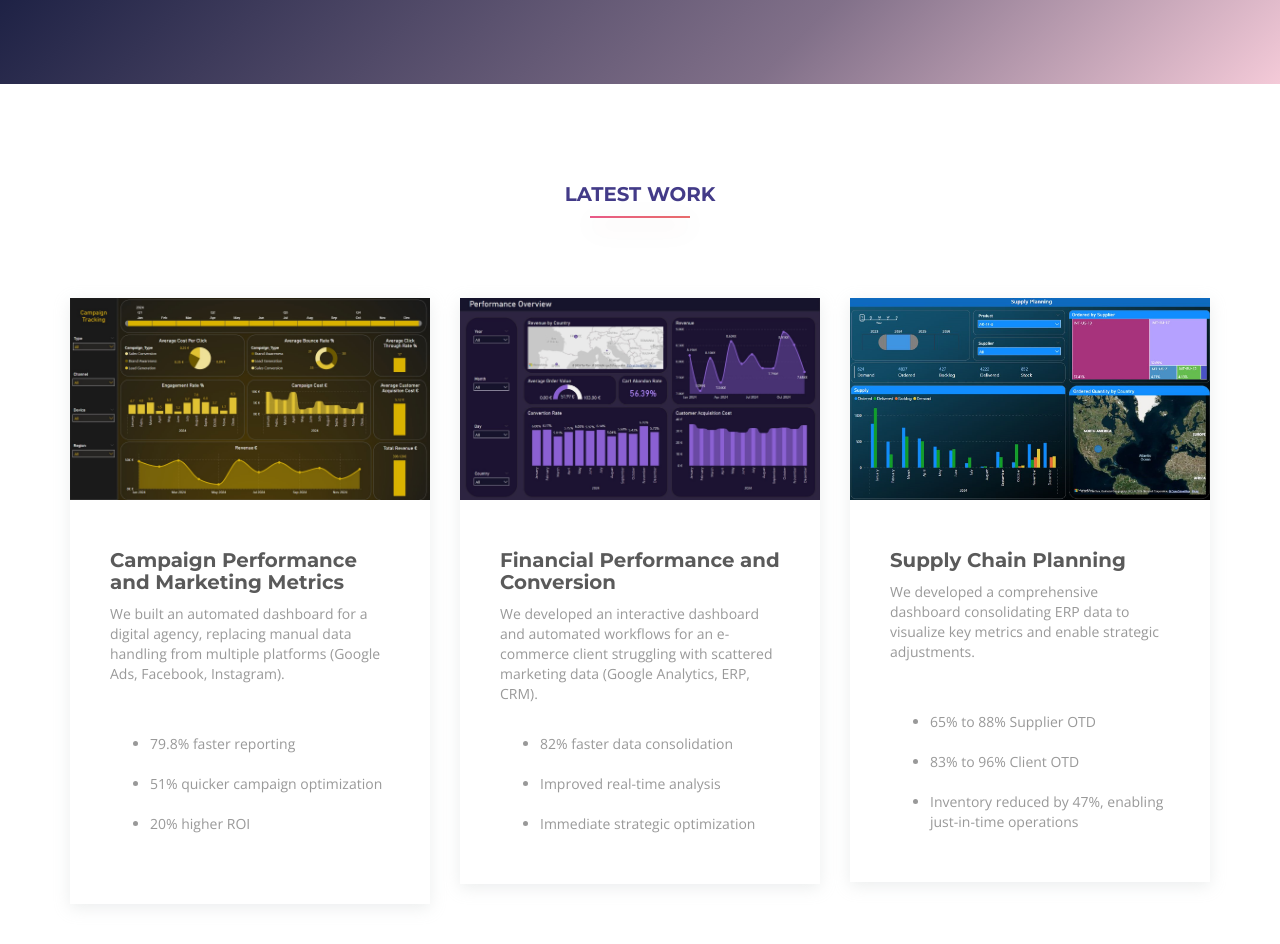
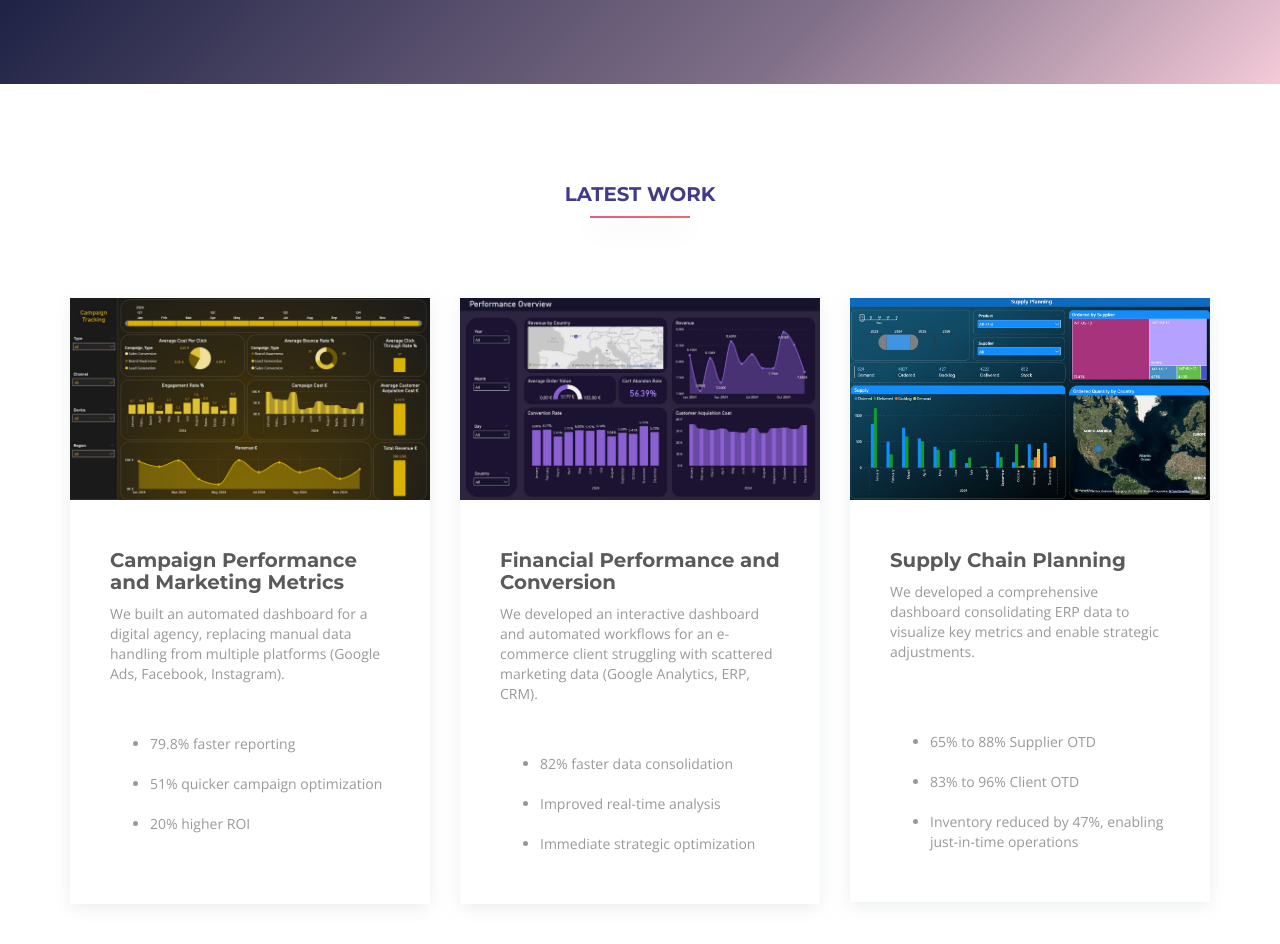
Before and after one commit to hefaesto/data, a plain HTML site: page index.html in a window 1280 px wide. Shown: the part 2710-3654 px from the top of the page. Drawn offline with nearby package versions, Linux system fonts and the light colour scheme; a script that the page names is missing; files whose address does not match are found by name.

Commit message:
Update index.html

```diff
--- a/index.html
+++ b/index.html
@@ -328,7 +328,7 @@
 
                 <h4 class="card-title">Financial Performance and Conversion</h4>
 
-                <p></strong> We developed an interactive dashboard and automated workflows for an e-commerce client struggling with scattered marketing data (Google Analytics, ERP, CRM).<br><br></p>
+                <p></strong> We developed an interactive dashboard and automated workflows for an e-commerce client struggling with scattered marketing data (Google Analytics, ERP, CRM).<br><br><br></p>
                 <ul>
                   <li>82% faster data consolidation</li> <br>
                   <li>Improved real-time analysis</li>  <br>
@@ -355,7 +355,7 @@
               <div class="card-block">
                 <h4 class="card-title">Supply Chain Planning</h4>
 
-                <p></strong>We developed a comprehensive dashboard consolidating ERP data to visualize key metrics and enable strategic adjustments.<br><br><br></p>
+                <p></strong>We developed a comprehensive dashboard consolidating ERP data to visualize key metrics and enable strategic adjustments.<br><br><br><br></p>
                 <ul>
                   <li>65% to 88% Supplier OTD</li>  <br>
                   <li>83% to 96% Client OTD</li> <br>
```
